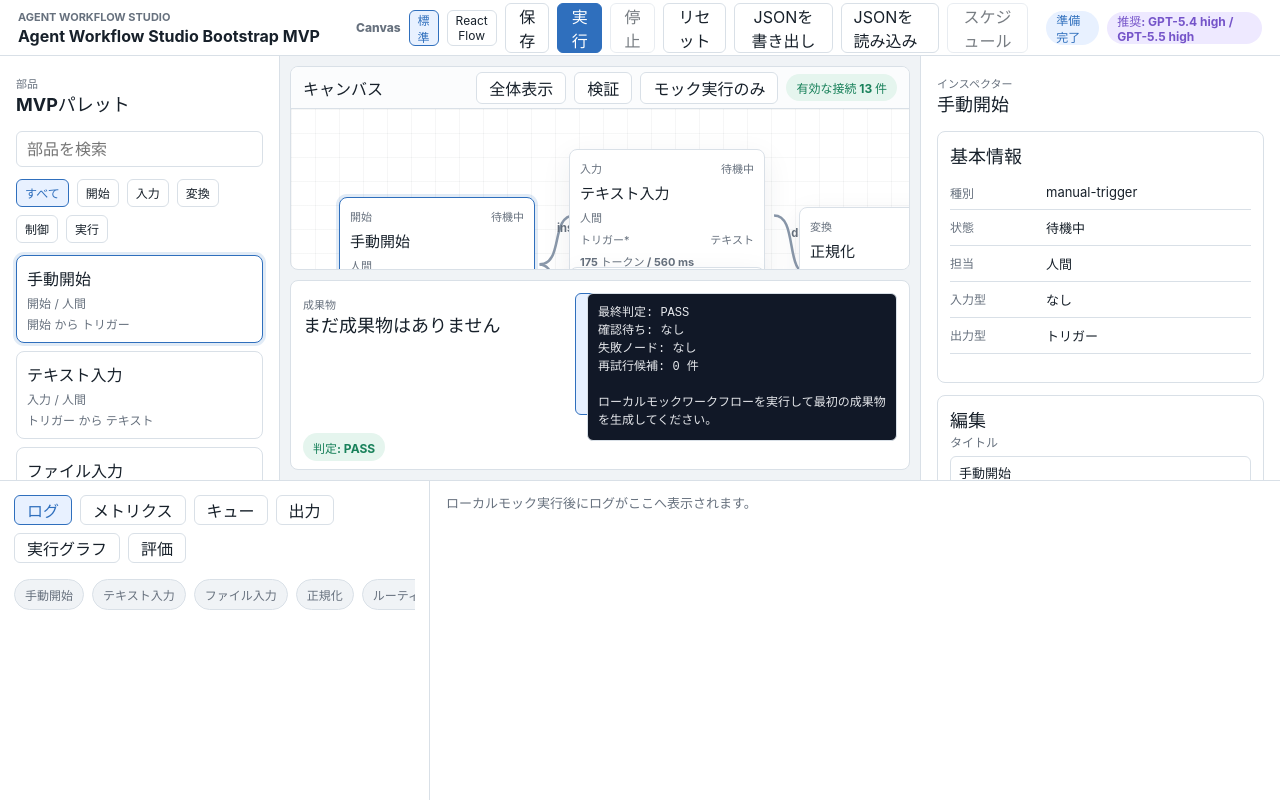
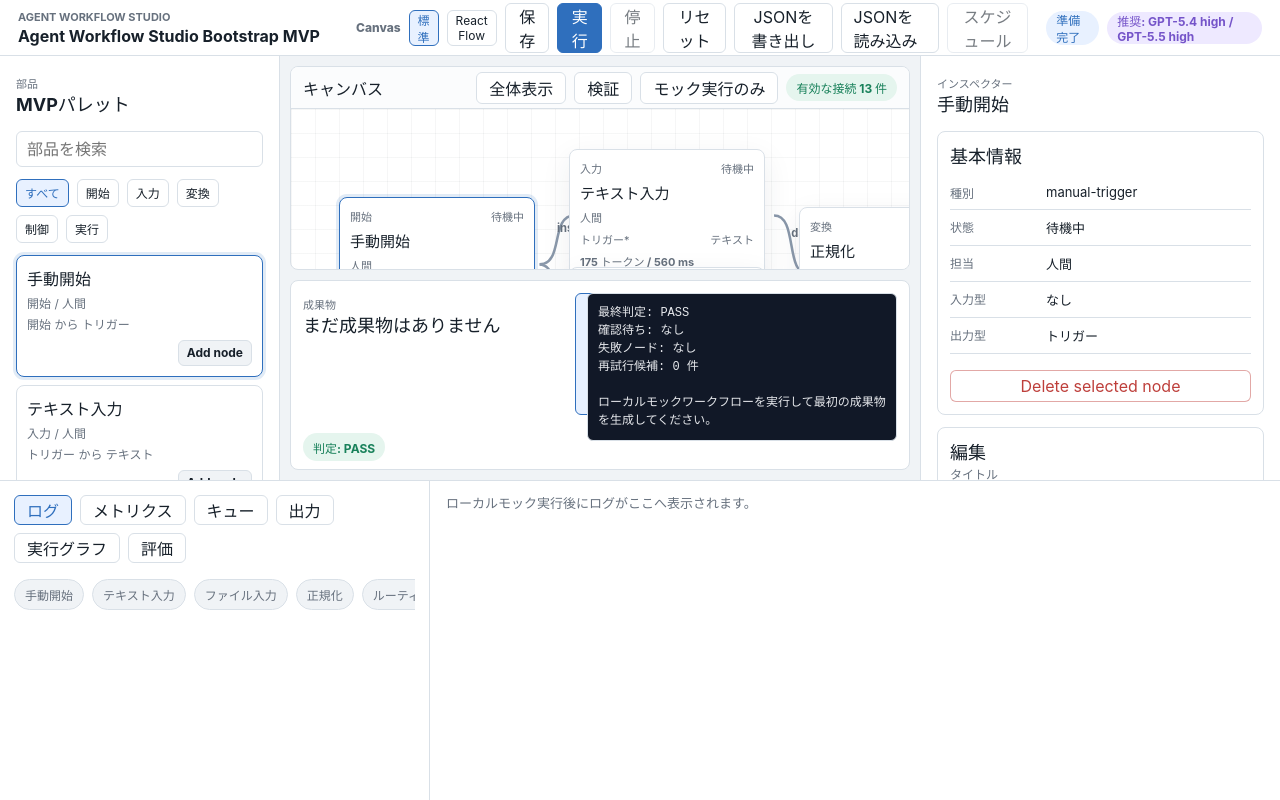
Before and after one commit to wit-maker/agent-workflow-studio, a React (Vite) app: page / in a window 1280 px wide. Built offline with nearby package versions, Linux system fonts and the light colour scheme.

Commit message:
feat: add node authoring and deletion

```diff
--- a/src/components/AppShell.tsx
+++ b/src/components/AppShell.tsx
@@ -9,6 +9,7 @@ import type {
   ExecutionStep,
 } from '../domain/executionGraph'
 import { createSampleWorkflow } from '../domain/sampleWorkflow'
+import { createNodeFromPart } from '../domain/workflowAuthoring'
 import type {
   AgentRole,
   ConnectionKind,
@@ -158,6 +159,21 @@ function buildArtifactContent(options: {
   }
 }
 
+function isEditableElement(target: EventTarget | null): boolean {
+  if (!(target instanceof HTMLElement)) {
+    return false
+  }
+
+  const tagName = target.tagName
+  return (
+    target.isContentEditable ||
+    tagName === 'INPUT' ||
+    tagName === 'TEXTAREA' ||
+    tagName === 'SELECT' ||
+    target.closest('[contenteditable="true"]') !== null
+  )
+}
+
 export function AppShell() {
   const [state, dispatch] = useReducer(
     workflowReducer,
@@ -176,6 +192,7 @@ export function AppShell() {
   const [canvasMode, setCanvasMode] = useState<CanvasMode>(() =>
     toCanvasMode(readCanvasModePreference()),
   )
+  const [pendingDeleteNodeId, setPendingDeleteNodeId] = useState<string | null>(null)
   const artifactVersionCountRef = useRef(0)
   const cancelledRebuildIdsRef = useRef<Set<string>>(new Set())
   const {
@@ -196,6 +213,21 @@ export function AppShell() {
     () => selectSelectedNode(workflow, selectedNodeId),
     [selectedNodeId, workflow],
   )
+  const pendingDeleteNode = useMemo(
+    () => workflow.nodes.find((node) => node.id === pendingDeleteNodeId),
+    [pendingDeleteNodeId, workflow.nodes],
+  )
+  const pendingDeleteConnectionCount = useMemo(
+    () =>
+      pendingDeleteNodeId
+        ? workflow.connections.filter(
+            (connection) =>
+              connection.sourceNodeId === pendingDeleteNodeId ||
+              connection.targetNodeId === pendingDeleteNodeId,
+          ).length
+        : 0,
+    [pendingDeleteNodeId, workflow.connections],
+  )
   const connectionValidation = useMemo(() => validateConnections(workflow), [workflow])
 
   useEffect(() => {
@@ -207,6 +239,32 @@ export function AppShell() {
     const timer = window.setTimeout(() => setImportSuccessMessage(null), 4000)
     return () => window.clearTimeout(timer)
   }, [importSuccessMessage])
+
+  useEffect(() => {
+    function handleKeyDown(event: KeyboardEvent) {
+      if (event.defaultPrevented) {
+        return
+      }
+
+      if (event.key !== 'Delete' && event.key !== 'Backspace') {
+        return
+      }
+
+      if (isEditableElement(event.target)) {
+        return
+      }
+
+      if (!selectedNodeId) {
+        return
+      }
+
+      event.preventDefault()
+      handleDeleteNode(selectedNodeId)
+    }
+
+    window.addEventListener('keydown', handleKeyDown)
+    return () => window.removeEventListener('keydown', handleKeyDown)
+  })
 
   function calculateOutcomeByRunCount(): 'PASS' | 'REVIEW' | 'FAIL' {
     const currentCount = runCountRef.current
@@ -553,6 +611,29 @@ export function AppShell() {
     },
   ) {
     dispatch({ type: 'updateNodeConfig', nodeId, updates })
+  }
+
+  function handleAddNode(part: WorkflowNode) {
+    const node = createNodeFromPart(part, workflow.nodes, selectedNodeId)
+    dispatch({ type: 'addNode', node })
+  }
+
+  function handleDeleteNode(nodeId: string) {
+    const node = workflow.nodes.find((item) => item.id === nodeId)
+    if (!node) {
+      return
+    }
+
+    setPendingDeleteNodeId(nodeId)
+  }
+
+  function confirmDeleteNode() {
+    if (!pendingDeleteNodeId) {
+      return
+    }
+
+    dispatch({ type: 'deleteNode', nodeId: pendingDeleteNodeId })
+    setPendingDeleteNodeId(null)
   }
 
   function createConnectionFromDraft(draft: {
@@ -1134,11 +1215,34 @@ export function AppShell() {
         />
       {importError ? <div className="import-error">{importError}</div> : null}
       {!importError && importSuccessMessage ? <div className="import-success">{importSuccessMessage}</div> : null}
+      {pendingDeleteNode ? (
+        <section className="confirm-panel" aria-label="Node delete confirmation">
+          <div>
+            <strong>Delete node "{pendingDeleteNode.title}"?</strong>
+            <p>
+              {pendingDeleteConnectionCount} related connection(s) will also be deleted.
+            </p>
+          </div>
+          <div className="confirm-actions">
+            <button type="button" className="primary-button danger-action" onClick={confirmDeleteNode}>
+              Delete node
+            </button>
+            <button
+              type="button"
+              className="icon-button"
+              onClick={() => setPendingDeleteNodeId(null)}
+            >
+              Cancel
+            </button>
+          </div>
+        </section>
+      ) : null}
       <div className="workspace-grid">
         <PartsPalette
           parts={workflow.nodes}
           selectedNodeId={selectedNodeId}
           onSelectNode={(nodeId) => dispatch({ type: 'selectNode', nodeId })}
+          onAddNode={handleAddNode}
         />
         <div className="center-stack">
           {canvasMode === 'standard' ? (
@@ -1156,6 +1260,7 @@ export function AppShell() {
               connectionValidation={connectionValidation}
               onCreateConnection={createConnectionFromDraft}
               onDeleteConnection={handleDeleteConnection}
+              onDeleteNode={handleDeleteNode}
               onResetPositions={handleResetReactFlowPositions}
             />
           )}
@@ -1177,6 +1282,7 @@ export function AppShell() {
           onSaveNode={handleSaveNode}
           onCreateConnection={handleCreateConnection}
           onDeleteConnection={handleDeleteConnection}
+          onDeleteNode={handleDeleteNode}
         />
       </div>
       <BottomMonitor
--- a/src/components/Inspector.tsx
+++ b/src/components/Inspector.tsx
@@ -43,6 +43,7 @@ type InspectorProps = {
     kind: ConnectionKind
   }) => void
   onDeleteConnection: (connectionId: string) => void
+  onDeleteNode: (nodeId: string) => void
 }
 
 export function Inspector({
@@ -53,6 +54,7 @@ export function Inspector({
   onSaveNode,
   onCreateConnection,
   onDeleteConnection,
+  onDeleteNode,
 }: InspectorProps) {
   if (!selectedNode) {
     return (
@@ -76,6 +78,7 @@ export function Inspector({
       onSaveNode={onSaveNode}
       onCreateConnection={onCreateConnection}
       onDeleteConnection={onDeleteConnection}
+      onDeleteNode={onDeleteNode}
     />
   )
 }
@@ -115,6 +118,7 @@ function InspectorContent({
   onSaveNode,
   onCreateConnection,
   onDeleteConnection,
+  onDeleteNode,
 }: InspectorContentProps) {
   const [title, setTitle] = useState(selectedNode.title)
   const [description, setDescription] = useState(selectedNode.description)
@@ -230,6 +234,13 @@ function InspectorContent({
             </dd>
           </div>
         </dl>
+        <button
+          type="button"
+          className="icon-button inline-action danger-action"
+          onClick={() => onDeleteNode(selectedNode.id)}
+        >
+          Delete selected node
+        </button>
       </section>
 
       <section className="inspector-section">
--- a/src/components/PartsPalette.tsx
+++ b/src/components/PartsPalette.tsx
@@ -6,9 +6,15 @@ type PartsPaletteProps = {
   parts: WorkflowNode[]
   selectedNodeId: string
   onSelectNode: (nodeId: string) => void
+  onAddNode: (part: WorkflowNode) => void
 }
 
-export function PartsPalette({ parts, selectedNodeId, onSelectNode }: PartsPaletteProps) {
+export function PartsPalette({
+  parts,
+  selectedNodeId,
+  onSelectNode,
+  onAddNode,
+}: PartsPaletteProps) {
   const [query, setQuery] = useState('')
   const [category, setCategory] = useState('すべて')
 
@@ -67,6 +73,28 @@ export function PartsPalette({ parts, selectedNodeId, onSelectNode }: PartsPalet
               {part.inputTypes.map(formatDataTypeLabel).join(', ') || '開始'} から{' '}
               {part.outputTypes.map(formatDataTypeLabel).join(', ')}
             </span>
+            <span className="part-card-actions">
+              <span
+                role="button"
+                tabIndex={0}
+                className="inline-mini-button"
+                onClick={(event) => {
+                  event.stopPropagation()
+                  onAddNode(part)
+                }}
+                onKeyDown={(event) => {
+                  if (event.key !== 'Enter' && event.key !== ' ') {
+                    return
+                  }
+
+                  event.preventDefault()
+                  event.stopPropagation()
+                  onAddNode(part)
+                }}
+              >
+                Add node
+              </span>
+            </span>
           </button>
         ))}
       </div>
--- /dev/null
+++ b/src/domain/workflowAuthoring.ts
@@ -0,0 +1,77 @@
+import { createPortsFromTypes } from './portRules'
+import type { WorkflowNode } from './workflow'
+
+function cloneRecord(value: Record<string, unknown>): Record<string, unknown> {
+  return JSON.parse(JSON.stringify(value)) as Record<string, unknown>
+}
+
+function slugFrom(value: string): string {
+  const slug = value
+    .toLowerCase()
+    .replace(/[^a-z0-9]+/g, '-')
+    .replace(/^-+|-+$/g, '')
+
+  return slug || 'node'
+}
+
+export function createUniqueNodeId(nodes: WorkflowNode[], type: string): string {
+  const existingIds = new Set(nodes.map((node) => node.id))
+  const base = `node-${slugFrom(type)}`
+  let index = nodes.length + 1
+  let candidate = `${base}-${index}`
+
+  while (existingIds.has(candidate)) {
+    index += 1
+    candidate = `${base}-${index}`
+  }
+
+  return candidate
+}
+
+function getNextPosition(nodes: WorkflowNode[], selectedNodeId?: string): WorkflowNode['position'] {
+  const selectedNode = nodes.find((node) => node.id === selectedNodeId)
+
+  if (selectedNode) {
+    return {
+      x: selectedNode.position.x + 96,
+      y: selectedNode.position.y + 72,
+    }
+  }
+
+  if (nodes.length === 0) {
+    return { x: 320, y: 140 }
+  }
+
+  const rightMost = nodes.reduce((current, node) =>
+    node.position.x > current.position.x ? node : current,
+  )
+
+  return {
+    x: rightMost.position.x + 96,
+    y: rightMost.position.y + 72,
+  }
+}
+
+export function createNodeFromPart(
+  part: WorkflowNode,
+  nodes: WorkflowNode[],
+  selectedNodeId?: string,
+): WorkflowNode {
+  const id = createUniqueNodeId(nodes, part.type)
+
+  return {
+    ...part,
+    id,
+    title: `${part.title} copy`,
+    status: 'idle',
+    inputPorts: part.inputPorts
+      ? JSON.parse(JSON.stringify(part.inputPorts))
+      : createPortsFromTypes(part.inputTypes, 'input'),
+    outputPorts: part.outputPorts
+      ? JSON.parse(JSON.stringify(part.outputPorts))
+      : createPortsFromTypes(part.outputTypes, 'output'),
+    config: cloneRecord(part.config ?? {}),
+    position: getNextPosition(nodes, selectedNodeId),
+    lastRun: undefined,
+  }
+}
--- a/src/index.css
+++ b/src/index.css
@@ -129,6 +129,28 @@ button:disabled {
   display: none;
 }
 
+.confirm-panel {
+  display: flex;
+  align-items: center;
+  justify-content: space-between;
+  gap: 16px;
+  border-bottom: 1px solid rgba(190, 63, 59, 0.32);
+  padding: 10px 18px;
+  background: #fff4f2;
+  color: var(--text);
+}
+
+.confirm-panel p {
+  margin: 2px 0 0;
+  color: var(--muted);
+  font-size: 12px;
+}
+
+.confirm-actions {
+  display: flex;
+  gap: 8px;
+}
+
 .primary-button {
   border-color: var(--blue);
   background: var(--blue);
@@ -324,6 +346,29 @@ button:disabled {
 .muted {
   color: var(--muted);
   font-size: 12px;
+}
+
+.part-card-actions {
+  display: flex;
+  justify-content: flex-end;
+  margin-top: 4px;
+}
+
+.inline-mini-button {
+  display: inline-flex;
+  align-items: center;
+  min-height: 26px;
+  border: 1px solid var(--border);
+  border-radius: 6px;
+  padding: 0 8px;
+  background: var(--surface-2);
+  color: var(--text);
+  font-size: 12px;
+  font-weight: 700;
+}
+
+.inline-mini-button:hover {
+  border-color: var(--blue);
 }
 
 .center-stack {
@@ -1048,6 +1093,11 @@ button:disabled {
   width: 100%;
 }
 
+.danger-action {
+  border-color: rgba(190, 63, 59, 0.45);
+  color: #be3f3b;
+}
+
 .mini-metrics {
   display: grid;
   grid-template-columns: repeat(3, 1fr);
--- a/src/state/workflowActions.ts
+++ b/src/state/workflowActions.ts
@@ -18,6 +18,8 @@ export type NodeEditableFields = Pick<WorkflowNode, 'title' | 'description'> &
 
 export type WorkflowAction =
   | { type: 'selectNode'; nodeId: string }
+  | { type: 'addNode'; node: WorkflowNode }
+  | { type: 'deleteNode'; nodeId: string }
   | { type: 'updateNodeConfig'; nodeId: string; updates: NodeEditableFields }
   | { type: 'createConnection'; connection: WorkflowConnection }
   | { type: 'deleteConnection'; connectionId: string }
--- a/src/state/workflowReducer.ts
+++ b/src/state/workflowReducer.ts
@@ -93,6 +93,40 @@ export function workflowReducer(
   switch (action.type) {
     case 'selectNode':
       return { ...state, selectedNodeId: action.nodeId }
+
+    case 'addNode':
+      return {
+        ...state,
+        selectedNodeId: action.node.id,
+        workflow: {
+          ...state.workflow,
+          nodes: [...state.workflow.nodes, action.node],
+          updatedAt: new Date().toISOString(),
+        },
+      }
+
+    case 'deleteNode': {
+      const nextNodes = state.workflow.nodes.filter((node) => node.id !== action.nodeId)
+      const nextSelectedNodeId =
+        state.selectedNodeId === action.nodeId
+          ? (nextNodes[0]?.id ?? '')
+          : state.selectedNodeId
+
+      return {
+        ...state,
+        selectedNodeId: nextSelectedNodeId,
+        workflow: {
+          ...state.workflow,
+          nodes: nextNodes,
+          connections: state.workflow.connections.filter(
+            (connection) =>
+              connection.sourceNodeId !== action.nodeId &&
+              connection.targetNodeId !== action.nodeId,
+          ),
+          updatedAt: new Date().toISOString(),
+        },
+      }
+    }
 
     case 'updateNodeConfig':
       return {
```
Also changed, not shown: src/components/ReactFlowCanvas.tsx (+8 -1 lines), 1 other file (tests, documents, lock files or other folders).
